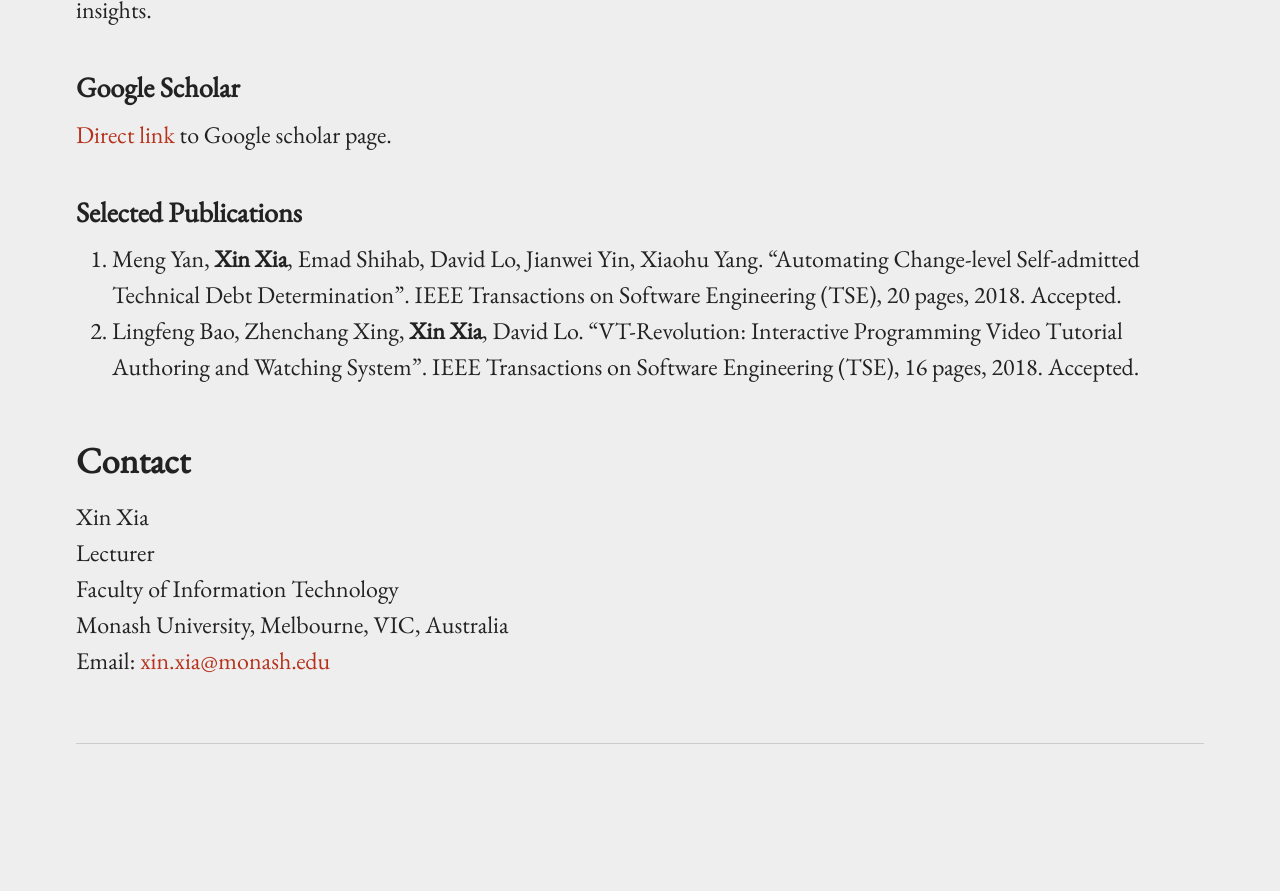
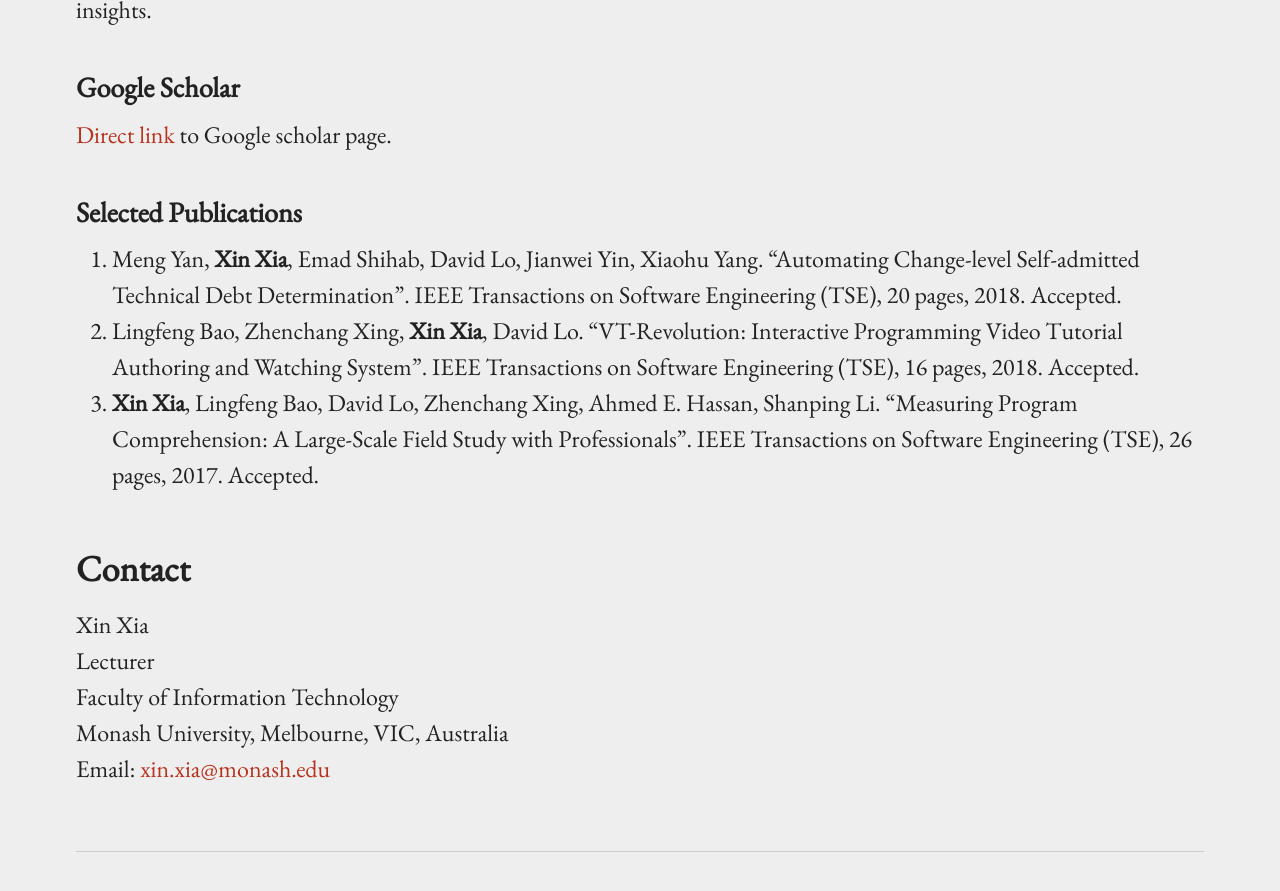
Before and after one commit to xin-xia/xin-xia.github.io, a Jekyll site: the page built from index.md, in a window 1280 px wide and 900 px high, scrolled down 795 px. Shown: the top 891 px of the window. Built offline with Jekyll 4.4.1, drawn with Linux system fonts in a browser that asks for light colours; before the commit the page ends 1587 px from its top, so only the background shows below that.

Commit message:
Update index.md

```diff
--- a/index.md
+++ b/index.md
@@ -25,6 +25,7 @@ engineering data into automated tools and new insights.
 ### Selected Publications
 1. Meng Yan, <strong>Xin Xia</strong>, Emad Shihab, David Lo, Jianwei Yin, Xiaohu Yang. "Automating Change-level Self-admitted Technical Debt Determination". IEEE Transactions on Software Engineering (TSE), 20 pages, 2018.  Accepted. <br />
 2. Lingfeng Bao, Zhenchang Xing, <strong>Xin Xia</strong>, David Lo. "VT-Revolution: Interactive Programming Video Tutorial Authoring and Watching System".   IEEE Transactions on Software Engineering (TSE), 16 pages, 2018.   Accepted. <br />
+3. <strong>Xin Xia</strong>, Lingfeng Bao, David Lo, Zhenchang Xing, Ahmed E. Hassan, Shanping Li. "Measuring Program Comprehension: A Large-Scale Field Study with Professionals".  IEEE Transactions on Software Engineering (TSE), 26 pages, 2017.  Accepted.    <br />
 
 ## Contact
 
```
